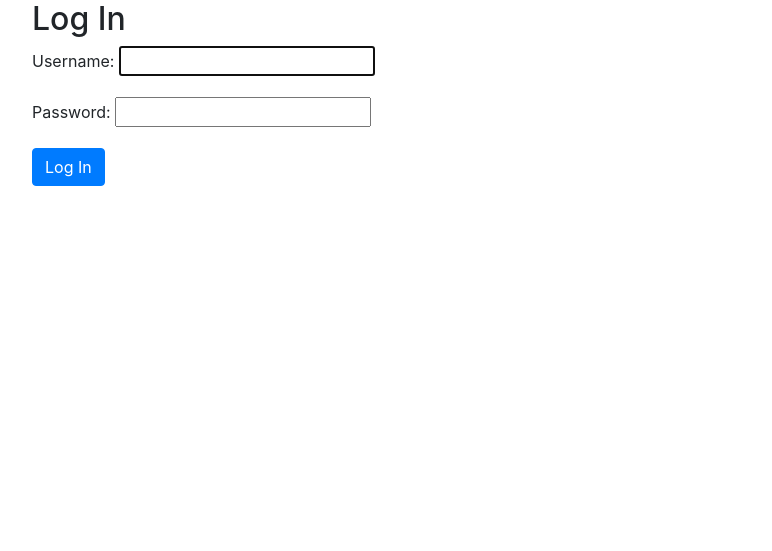
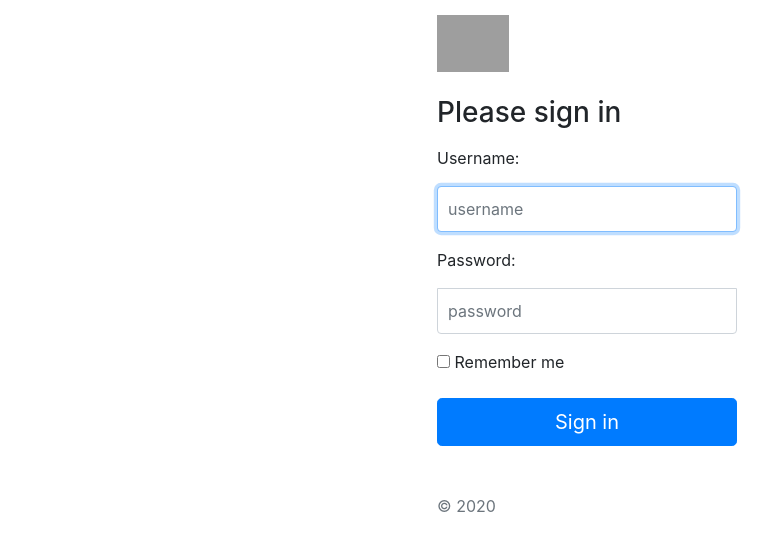
Before and after one commit to ovimatei/bookswap, a Django app: page /login/ in a window 1280 px wide. Shown: the top 551 px of the page, without its empty margins (53-825 px from the left). Run offline with Django 3.2, Linux system fonts and the light colour scheme; some libraries are stand-ins or nearby versions; grey boxes are pictures that could not be loaded.

Commit message:
Add login page

```diff
--- a/book/models/category.py
+++ b/book/models/category.py
@@ -6,3 +6,6 @@ class Category(models.Model):
 
     def __str__(self):
         return self.name
+
+    class Meta:
+        verbose_name_plural = 'Categories'
--- a/book/models/request.py
+++ b/book/models/request.py
@@ -8,3 +8,6 @@ class Request(models.Model):
     requested_book = models.ForeignKey(UserBook, related_name="requested_for_change", on_delete=models.CASCADE)
     offered_book = models.ForeignKey(UserBook, related_name="offered_for_change",  on_delete=models.CASCADE)
     request_date = models.DateField(auto_now=True)
+
+    def __str__(self):
+        return "{} change for {}".format(self.requested_book, self.offered_book)
--- a/book/models/user_book.py
+++ b/book/models/user_book.py
@@ -24,4 +24,4 @@ class UserBook(models.Model):
     )
 
     def __str__(self):
-        return "{} has {}".format(self.user_id, self.book_id)
+        return "{} owned by {}".format(self.book_id, self.user_id)
--- /dev/null
+++ b/book/static/book/style.css
@@ -0,0 +1,48 @@
+.form-signin {
+    width: 100%;
+    max-width: 330px;
+    padding: 15px;
+    margin: auto;
+}
+
+.form-signin .checkbox {
+    font-weight: 400;
+}
+
+.form-signin .form-control {
+    position: relative;
+    box-sizing: border-box;
+    height: auto;
+    padding: 10px;
+    font-size: 16px;
+}
+
+.form-signin .form-control:focus {
+    z-index: 2;
+}
+
+.form-signin input[type="email"] {
+    margin-bottom: -1px;
+    border-bottom-right-radius: 0;
+    border-bottom-left-radius: 0;
+}
+
+.form-signin input[type="password"] {
+    margin-bottom: 10px;
+    border-top-left-radius: 0;
+    border-top-right-radius: 0;
+}
+
+.bd-placeholder-img {
+    font-size: 1.125rem;
+    text-anchor: middle;
+    -webkit-user-select: none;
+    -moz-user-select: none;
+    user-select: none;
+}
+
+@media (min-width: 768px) {
+    .bd-placeholder-img-lg {
+        font-size: 3.5rem;
+    }
+}
--- a/static/style.css
+++ /dev/null
@@ -1,6 +0,0 @@
-.body{
-    background-color: red;
-}
-#test {
-    color: rebeccapurple;
-}
--- a/templates/base.html
+++ b/templates/base.html
@@ -6,18 +6,16 @@
         Bookswap
     {% endblock %}</title>
     <!-- CSS only -->
+    {% load static %}
+    <link rel="stylesheet" href="{% static 'book/style.css' %}" >
     <link rel="stylesheet" href="https://stackpath.bootstrapcdn.com/bootstrap/5.0.0-alpha2/css/bootstrap.min.css"
           integrity="sha384-DhY6onE6f3zzKbjUPRc2hOzGAdEf4/Dz+WJwBvEYL/lkkIsI3ihufq9hk9K4lVoK" crossorigin="anonymous">
 
     <meta name="viewport" content="width=device-width, initial-scale=1">
-    <link rel="stylesheet" href="{{ STATIC_URL }}style.css">
 </head>
 <body>
 {% block content %}
-    <div class="container">
 
-    <h1>Homepage</h1>
-    </div>
 
 {% endblock %}
 
--- a/templates/registration/login.html
+++ b/templates/registration/login.html
@@ -3,12 +3,34 @@
 {% block title %}Login{% endblock %}
 
 {% block content %}
-    <div class="container">
-<h2>Log In</h2>
-<form method="post">
-  {% csrf_token %}
-  {{ form.as_p }}
-  <button type="submit" class="btn btn-primary">Log In</button>
-</form>
+    <body style="height: 100%">
+    <main class="form-signin align-middle">
+        <form method="post" action="{% url 'login' %}">
+            {% csrf_token %}
+            <img class="mb-4" src="#" alt="Logo" width="72" height="57">
+            <h1 class="h3 mb-3 fw-normal">Please sign in</h1>
+            <div class="form-group">
+                <label for="exampleInputEmail1" class="visually-hidden">{{ form.username.label_tag }}</label>
+                <input type="text" class="form-control" id="exampleInputEmail1"
+                       name={{ form.username.html_name }} required placeholder="username" autofocus>
+            </div>
+            <div class="form-group">
+                <label for="exampleInputPassword1" class="visually-hidden">{{ form.password.label_tag }}</label>
+                <input type="password" class="form-control" id="exampleInputPassword1"
+                       name={{ form.password.html_name }} placeholder="password" required>
+            </div>
+            <div class="checkbox mb-3">
+                <label>
+                    <input type="checkbox" value="remember-me"> Remember me
+                </label>
+            </div>
+            <button class="btn btn-lg btn-primary btn-block" type="submit">
+                Sign in
+            </button>
+            <p class="mt-5 mb-3 text-muted">&copy; 2020</p>
+            <input type="hidden" name="next" value="{{ next }}"/>
+        </form>
+    </main>
     </div>
+    </body>
 {% endblock %}
```
Also changed, not shown: templates/home.html (+5 -7 lines), book/migrations/0003_auto_20201109_1600.py (added).
